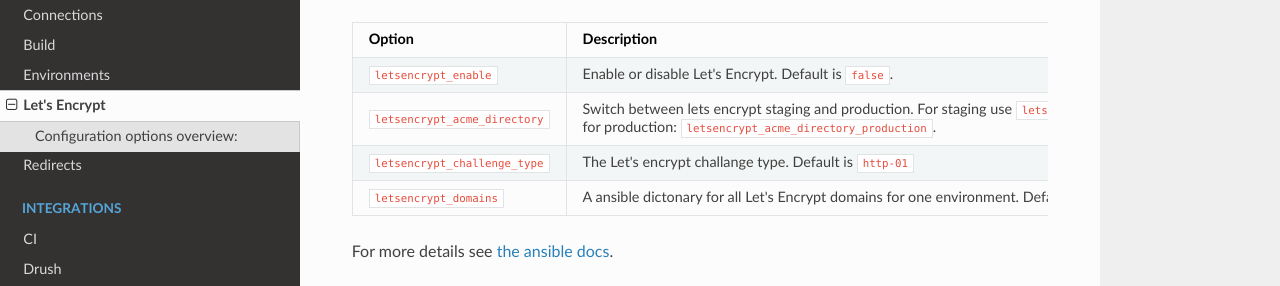
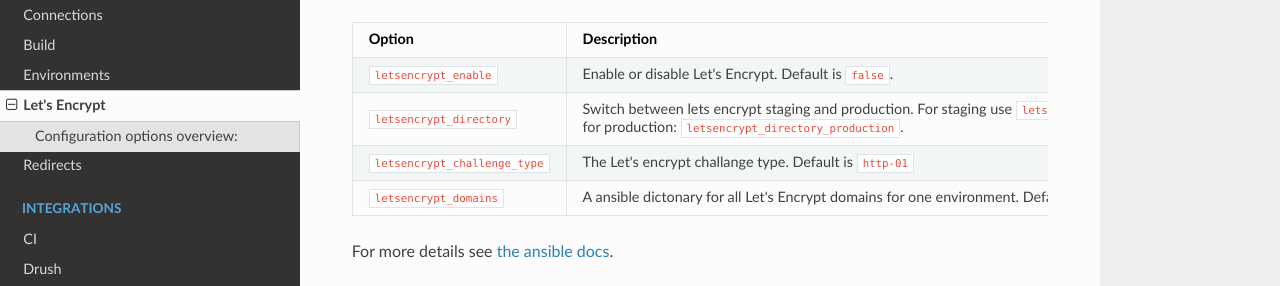
Before and after one commit to andock/andock, an MkDocs documentation site: the page built from docs/configuration/letsencrypt.md, in a window 1280 px wide. Shown: the part 370-656 px from the top of the page. Built offline with MkDocs 1.6.1, drawn with Linux system fonts in a browser that asks for light colours; nearby versions of some CDN libraries; old or Windows-style settings are respelled for this version of MkDocs.

Commit message:
Update lets encrypt handling. Use variable names without acme_

```diff
--- a/docs/configuration/letsencrypt.md
+++ b/docs/configuration/letsencrypt.md
@@ -14,7 +14,7 @@ Andock creates an certificate for each vitual_host and stores them into .docksal
 | Option                     | Description |
 |----------------------------|:------------|
 | `letsencrypt_enable`            | Enable or disable Let's Encrypt. Default is `false`.
-| `letsencrypt_acme_directory`            | Switch between lets encrypt staging and production. For staging use `letsencrypt_acme_directory_staging` for production: `letsencrypt_acme_directory_production`.
+| `letsencrypt_directory`            | Switch between lets encrypt staging and production. For staging use `letsencrypt_directory_staging` for production: `letsencrypt_directory_production`.
 | `letsencrypt_challenge_type`            | The Let's encrypt challange type. Default is `http-01`
 | `letsencrypt_domains`            | A ansible dictonary for all Let's Encrypt domains for one environment. Default is `virtual_hosts`.
 
```
Also changed, not shown: 1 other file.
